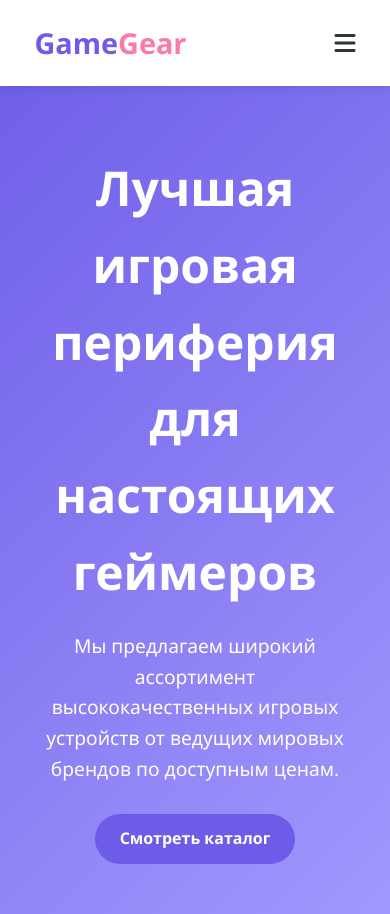
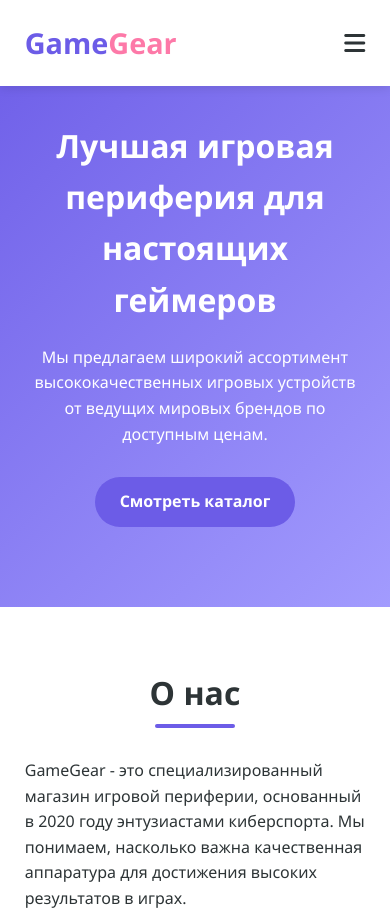
Before and after one commit to krizibtw/site, a plain HTML site: page index.html in a window 390 px wide. Shown: the top 914 px of the page. Drawn offline with Linux system fonts and the light colour scheme; a script that the page names is missing.

Commit message:
Update style.css

```diff
--- a/css/style.css
+++ b/css/style.css
@@ -542,4 +542,44 @@ footer {
     }
 
     .nav-links li {
-        margin:
+        margin: 15px 0;
+    }
+
+    h1 {
+        font-size: 2rem;
+    }
+
+    .hero h1 {
+        font-size: 2.5rem;
+    }
+
+    .hero {
+        padding: 120px 0 80px;
+    }
+
+    section {
+        padding: 60px 0;
+    }
+}
+
+@media (max-width: 480px) {
+    .container {
+        width: 95%;
+    }
+
+    .hero h1 {
+        font-size: 2rem;
+    }
+
+    .hero p {
+        font-size: 1rem;
+    }
+
+    .products-grid {
+        grid-template-columns: 1fr;
+    }
+
+    .gallery-grid {
+        grid-template-columns: repeat(2, 1fr);
+    }
+}
```
